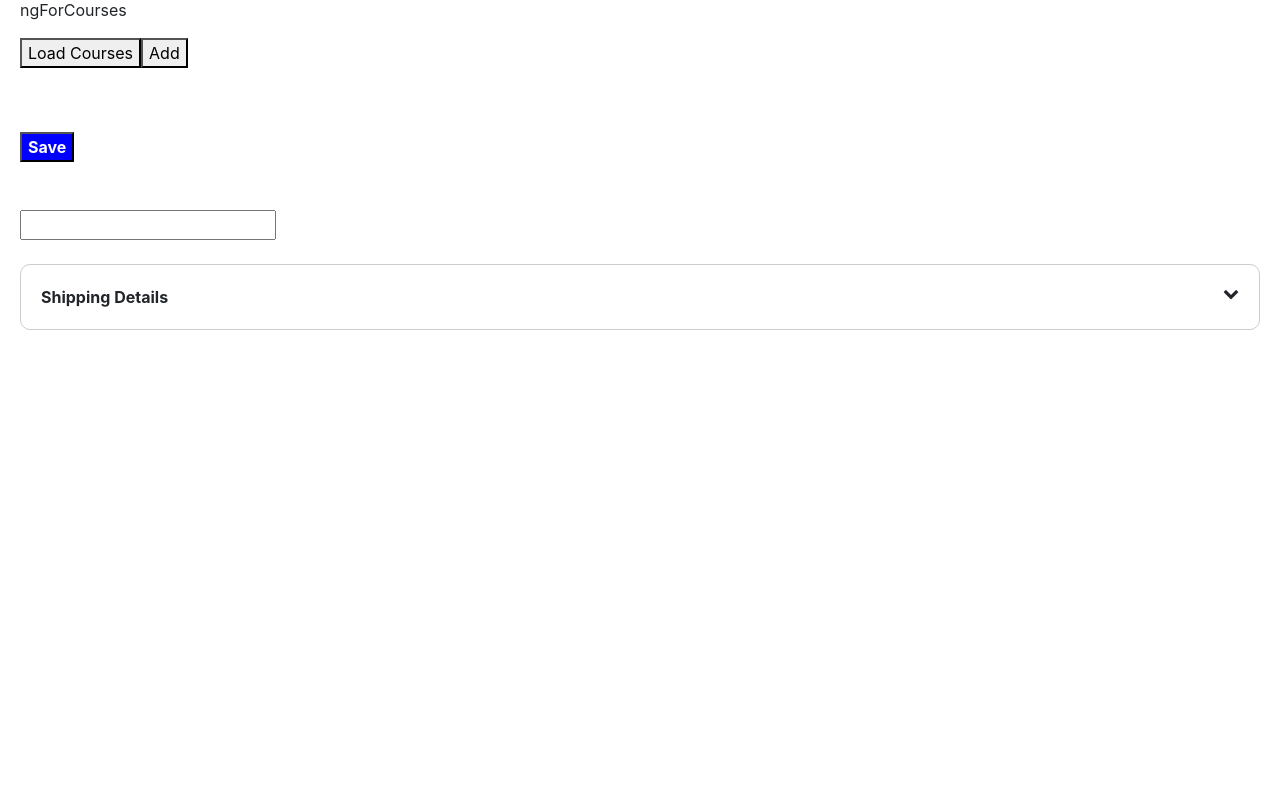
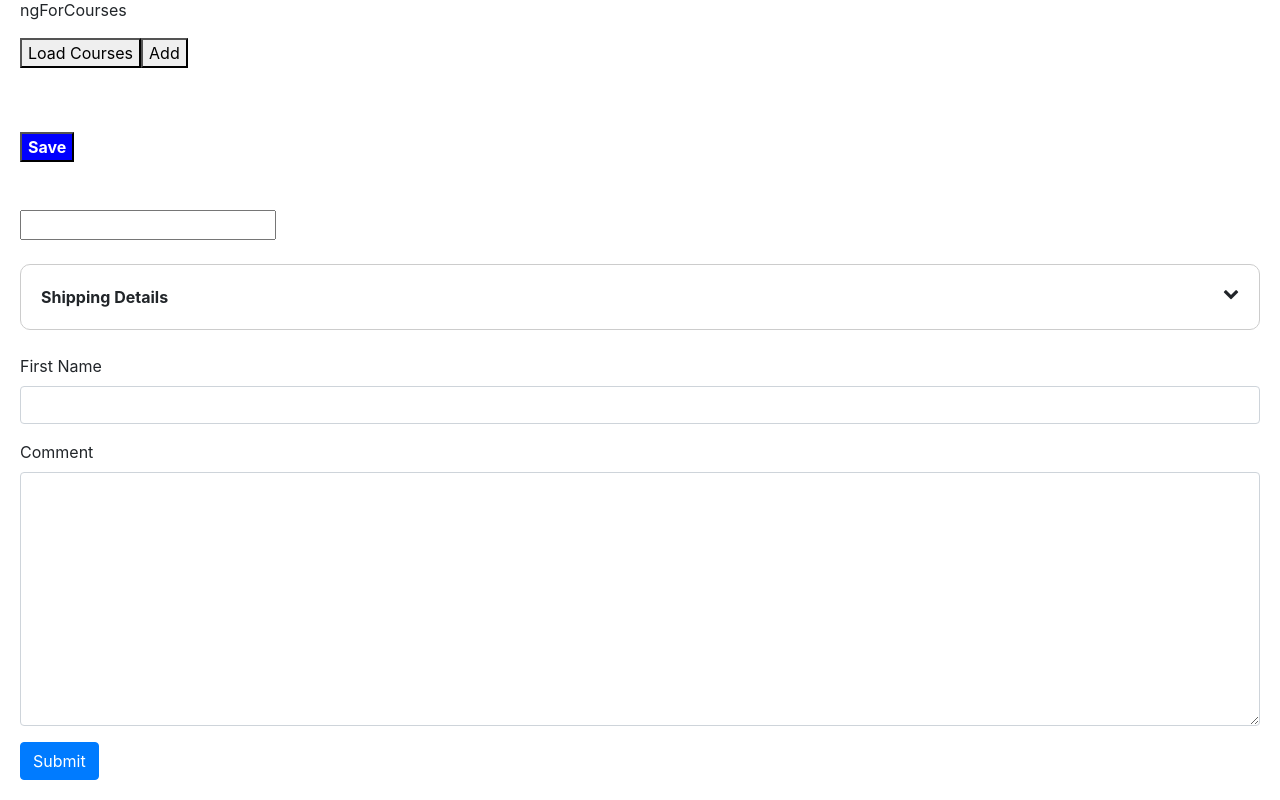
Before and after one commit to tabarino/FirstAngularProject, an Angular app: page / in a window 1280 px wide. Shown: the part 1706-2506 px from the top of the page. Before the commit the page ends 2056 px from the top, so only its background shows below. Built offline with nearby package versions, Linux system fonts and the light colour scheme.

Commit message:
76. Building a Bootstrap Form

```diff
--- a/src/app/app.component.html
+++ b/src/app/app.component.html
@@ -78,3 +78,5 @@
 <zippy title="Shipping Details">
     Shipping Details Content
 </zippy>
+<br>
+<contact-form></contact-form>
--- a/src/app/app.module.ts
+++ b/src/app/app.module.ts
@@ -13,6 +13,7 @@ import { PanelComponent } from './panel/panel.component';
 import { LikeComponent } from './like/like.component';
 import { InputFormatDirective } from './input-format.directive';
 import { ZippyComponent } from './zippy/zippy.component';
+import { ContactFormComponent } from './contact-form/contact-form.component';
 
 // You have to register all Components, Pipes and Directives on NgModule
 @NgModule({
@@ -26,7 +27,8 @@ import { ZippyComponent } from './zippy/zippy.component';
     PanelComponent,
     LikeComponent,
     InputFormatDirective,
-    ZippyComponent
+    ZippyComponent,
+    ContactFormComponent
   ],
   imports: [
     BrowserModule,
--- /dev/null
+++ b/src/app/contact-form/contact-form.component.html
@@ -0,0 +1,11 @@
+<form>
+    <div class="form-group">
+        <label for="firstName">First Name</label>
+        <input type="text" id="firstName" class="form-control">
+    </div>
+    <div class="form-group">
+        <label for="comment">Comment</label>
+        <textarea class="form-control" id="comment" cols="30" rows="10"></textarea>
+    </div>
+    <button type="button" class="btn btn-primary">Submit</button>
+</form>
--- /dev/null
+++ b/src/app/contact-form/contact-form.component.ts
@@ -0,0 +1,15 @@
+import { Component, OnInit } from '@angular/core';
+
+@Component({
+  selector: 'contact-form',
+  templateUrl: './contact-form.component.html',
+  styleUrls: ['./contact-form.component.css']
+})
+export class ContactFormComponent implements OnInit {
+
+  constructor() { }
+
+  ngOnInit(): void {
+  }
+
+}
```
Also changed, not shown: src/app/contact-form/contact-form.component.css (added), 1 other file (tests, documents, lock files or other folders).
